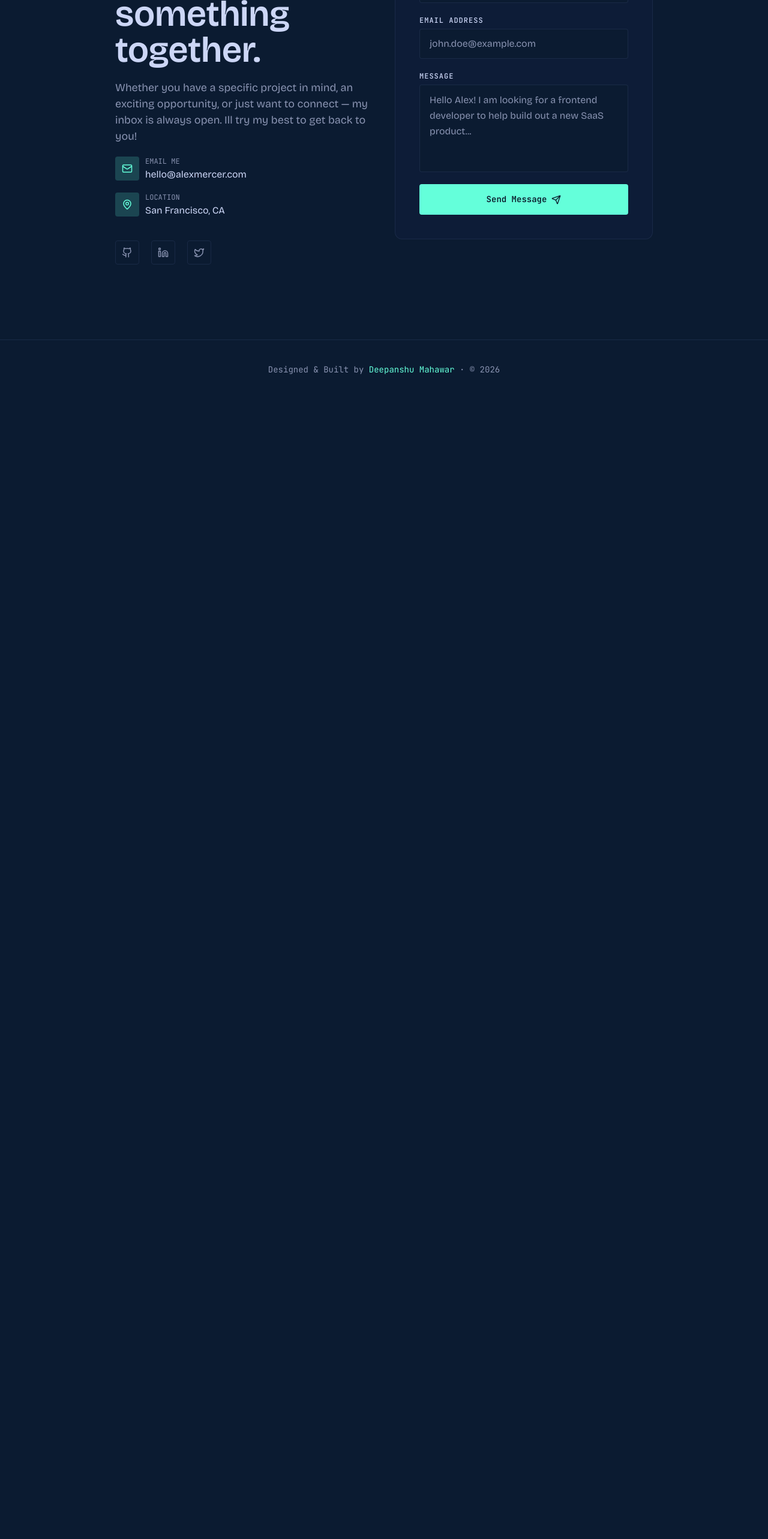
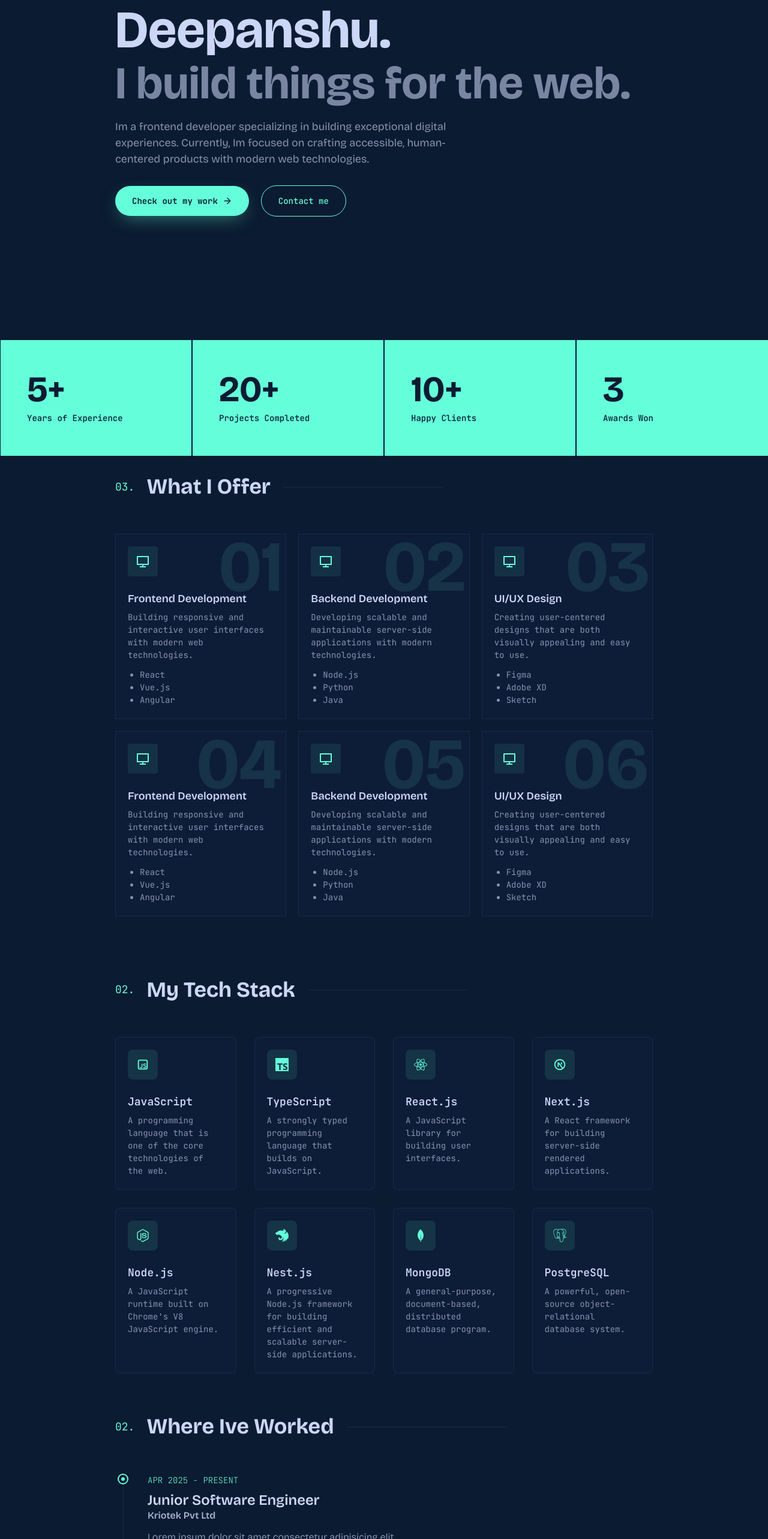
Before and after one commit to deepanshufullstack-ai/portfolio, a Next.js app: page / in a window 1280 px wide. Shown: the part 234-2800 px from the top of the page at 60% size. Before the commit the page ends 900 px from the top, so only its background shows below. Built offline with nearby package versions, Linux system fonts and the light colour scheme.

Commit message:
add changes

```diff
--- a/src/app/page.tsx
+++ b/src/app/page.tsx
@@ -12,14 +12,14 @@ import Work from "@/components/Work";
 export default function Home() {
   return (
     <>
-      {/* <Navbar /> */}
+      <Navbar />
       <main>
-        {/* <Hero /> */}
-        {/* <Counter /> */}
-        {/* <Offer /> */}
-        {/* <Tech /> */}
+        <Hero />
+        <Counter />
+        <Offer />
+        <Tech />
         {/* <About /> */}
-        {/* <Experience /> */}
+        <Experience />
         {/* <Work /> */}
         <Contact />
       </main>
--- a/src/components/Contact.tsx
+++ b/src/components/Contact.tsx
@@ -29,9 +29,9 @@ export default function Contact() {
     <ContactSection id="contact" ref={ref}>
       <ContactContent>
         <ContactInfo>
-          <span>04. whats next</span>
-          <h1>Lets build something together.</h1>
-          <p>
+          <span className="intro">04. whats next</span>
+          <h1 className="heading">Lets build something together.</h1>
+          <p className="description">
             Whether you have a specific project in mind, an exciting
             opportunity, or just want to connect — my inbox is always open. Ill
             try my best to get back to you!
@@ -133,7 +133,7 @@ export const ContactContent = styled.div`
 export const ContactInfo = styled.div`
   display: flex;
   flex-direction: column;
-  gap: 20px;
+  gap: 16px;
   width: 50%;
 
   @media (max-width: 768px) {
@@ -141,7 +141,7 @@ export const ContactInfo = styled.div`
     width: 100%;
   }
 
-  span {
+  .intro {
     color: #64ffda;
     text-transform: uppercase;
     font-size: 14px;
@@ -152,29 +152,32 @@ export const ContactInfo = styled.div`
     }
   }
 
-  h1 {
+  .heading {
     color: #ccd6f6;
     font-family: var(--font-bricolage-grotesque);
     font-size: 60px;
-    font-weight: 600;
+    font-weight: 700;
     line-height: 1;
+    width: 70%;
 
     @media (max-width: 768px) {
       font-size: 36px;
-      margin-bottom: 12px;
+      width: 100%;
     }
   }
 
-  p {
+  .description {
     color: #8892b0;
     font-size: 18px;
     font-family: var(--font-bricolage-grotesque);
     line-height: 1.5;
     max-width: 620px;
+    margin-bottom: 20px;
+    width: 80%;
 
     @media (max-width: 768px) {
       font-size: 16px;
-      margin-bottom: 20px;
+      width: 100%;
     }
   }
 `;
@@ -210,7 +213,7 @@ export const ConnectBtn = styled.a`
 
     h1 {
       color: #ccd6f6;
-      font-family: var(--font - bricolage - grotesque);
+      font-family: var(--font-bricolage-grotesque);
       font-size: 16px;
       font-weight: 400;
       line-height: 1;
@@ -236,7 +239,7 @@ export const ConnectBtn = styled.a`
 export const SubConnectBtnContainer = styled.div`
   display: flex;
   align-items: center;
-  gap: 20px;
+  gap: 16px;
   margin-top: 20px;
 
   @media (max-width: 768px) {
@@ -283,7 +286,6 @@ export const FormContainer = styled.div`
 
   @media (max-width: 768px) {
     width: 100%;
-    padding:  40px 20px;
   }
 `;
 
@@ -295,7 +297,7 @@ export const FormInputContainer = styled.div`
 `;
 
 export const FormLabel = styled.label`
-  color: #ccd6f6;
+  color: #8892b0;
   text-transform: uppercase;
   font-size: 12px;
   font-weight: 500;
@@ -308,6 +310,8 @@ export const FormInput = styled.input`
   background-color: #0b1b31;
   padding: 12px 16px;
   outline: none;
+  font-family: var(--font-bricolage-grotesque);
+  color: #ccd6f6;
 
   &:focus {
     border: 1px solid #64ffda;
@@ -318,9 +322,8 @@ export const FormInput = styled.input`
   }
 
   &::placeholder {
-    color: #8892b0;
+    color: #8892b074;
     font-size: 16px;
-    font-family: var(--font-bricolage-grotesque);
   }
 
   @media (max-width: 768px) {
@@ -335,6 +338,8 @@ export const FormTextArea = styled.textarea`
   padding: 12px 16px;
   resize: none;
   outline: none;
+  font-family: var(--font-bricolage-grotesque);
+  color: #e5e7eb;
 
   &:focus {
     border: 1px solid #64ffda;
@@ -345,9 +350,8 @@ export const FormTextArea = styled.textarea`
   }
 
   &::placeholder {
-    color: #8892b0;
+    color: #8892b074;
     font-size: 16px;
-    font-family: var(--font-bricolage-grotesque);
   }
 `;
 
--- a/src/components/Experience.tsx
+++ b/src/components/Experience.tsx
@@ -80,7 +80,6 @@ export default function Experience() {
   );
 }
 
-// experience
 export const ExperienceSection = styled.section`
   min-height: 100vh;
   min-width: 100vw;
@@ -89,7 +88,7 @@ export const ExperienceSection = styled.section`
   justify-content: center;
 
   @media (max-width: 768px) {
-    padding: 80px 20px;
+    padding: 20px;
   }
 `;
 
@@ -129,7 +128,7 @@ export const ExperienceHeadingContainer = styled.div`
     line-height: 1;
 
     @media (max-width: 768px) {
-      font-size: 28px;
+      font-size: 24px;
     }
   }
 
@@ -187,6 +186,10 @@ export const ExperienceItemDate = styled.span`
   font-size: 14px;
   font-weight: 200;
   text-transform: uppercase;
+
+  @media (max-width: 768px) {
+    font-size: 12px;
+  }
 `;
 
 export const ExperienceItemHeadingContainer = styled.div`
@@ -201,6 +204,10 @@ export const ExperienceItemHeadingContainer = styled.div`
     font-weight: 600;
     font-family: var(--font-bricolage-grotesque);
     line-height: 1;
+
+    @media (max-width: 768px) {
+      font-size: 20px;
+    }
   }
 
   h2 {
@@ -209,6 +216,10 @@ export const ExperienceItemHeadingContainer = styled.div`
     font-weight: 600;
     font-family: var(--font-bricolage-grotesque);
     line-height: 1;
+
+    @media (max-width: 768px) {
+      font-size: 16px;
+    }
   }
 `;
 
--- a/src/components/Hero.tsx
+++ b/src/components/Hero.tsx
@@ -81,7 +81,7 @@ export const HeroSubHeading = styled.h2`
   margin-bottom: 16px;
 
   @media (max-width: 768px) {
-    font-size: 40px;
+    font-size: 36px;
   }
 `;
 
@@ -115,7 +115,7 @@ export const CheckoutMyWorkBtn = styled.button`
   display: flex;
   align-items: center;
   gap: 8px;
-  box-shadow: 0 10px 30px - 10px #64ffda80;
+  box-shadow: 0 10px 30px -10px #64ffda80;
   transition: transform 0.3s ease;
   cursor: pointer;
 
--- a/src/components/Offer.tsx
+++ b/src/components/Offer.tsx
@@ -72,7 +72,7 @@ export default function Offer() {
   );
 }
 
-//offer
+
 export const OfferSection = styled.section`
   min-height: 100vh;
   min-width: 100vw;
@@ -81,7 +81,7 @@ export const OfferSection = styled.section`
   justify-content: center;
 
   @media (max-width: 768px) {
-    padding: 80px 20px;
+    padding: 20px;
   }
 `;
 
@@ -122,7 +122,7 @@ export const OfferHeading = styled.h1`
   line-height: 1;
 
   @media (max-width: 768px) {
-    font-size: 28px;
+    font-size: 24px;
   }
 `;
 
@@ -130,10 +130,6 @@ export const OfferLine = styled.div`
   width: 30%;
   height: 1px;
   background-color: #23355499;
-
-  @media (max-width: 768px) {
-    display: none;
-  }
 `;
 
 export const OfferGrid = styled.div`
--- a/src/components/Tech.tsx
+++ b/src/components/Tech.tsx
@@ -81,7 +81,7 @@ export default function Tech() {
   );
 }
 
-// tech
+
 export const TechSection = styled.section`
   min-height: 100vh;
   min-width: 100vw;
@@ -90,7 +90,7 @@ export const TechSection = styled.section`
   justify-content: center;
 
   @media (max-width: 768px) {
-    padding: 0 20px;
+    padding: 20px;
   }
 `;
 
@@ -130,7 +130,7 @@ export const TechHeadingContainer = styled.div`
     line-height: 1;
 
     @media (max-width: 768px) {
-      font-size: 28px;
+      font-size: 24px;
     }
   }
 
@@ -138,10 +138,6 @@ export const TechHeadingContainer = styled.div`
     width: 30%;
     height: 1px;
     background-color: #23355499;
-
-    @media (max-width: 768px) {
-      display: none;
-    }
   }
 `;
 
@@ -152,6 +148,7 @@ export const TechGrid = styled.div`
 
   @media (max-width: 768px) {
     grid-template-columns: repeat(2, 1fr);
+    gap: 20px;
   }
 `;
 
```
